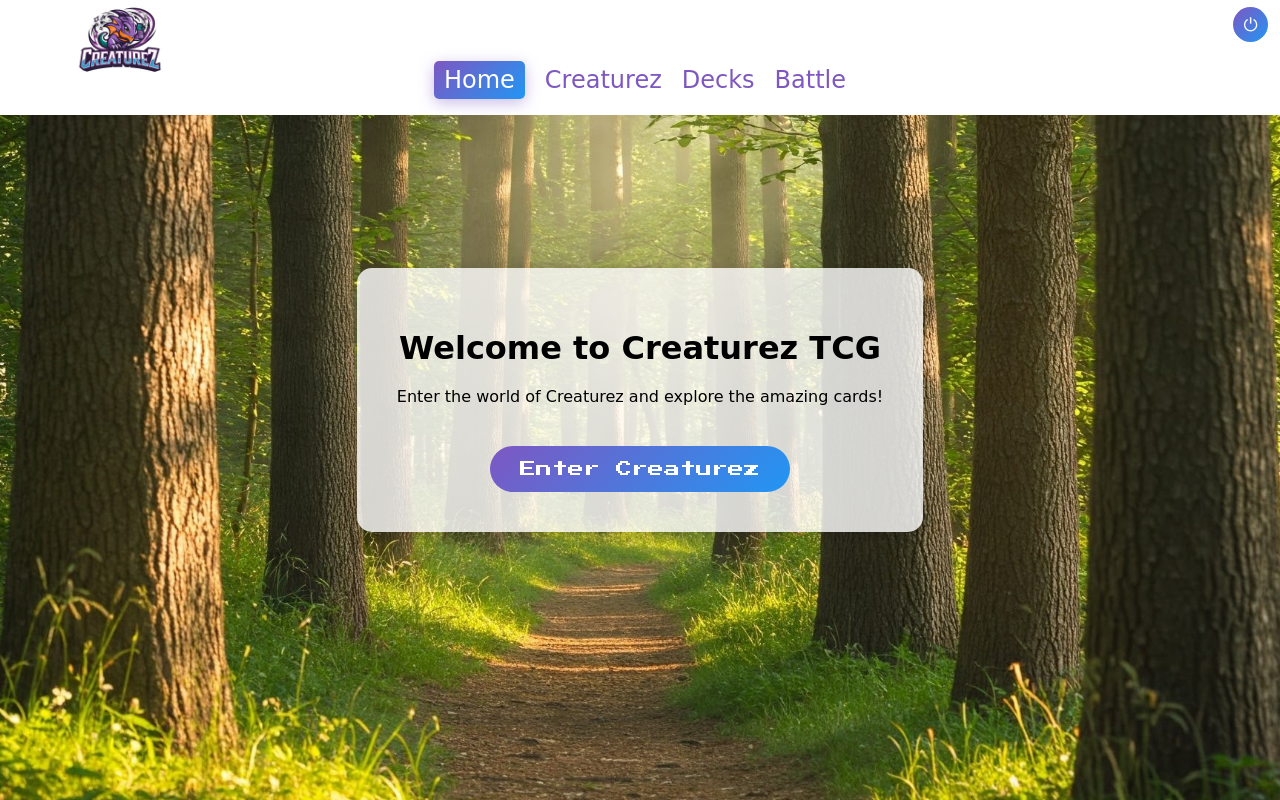
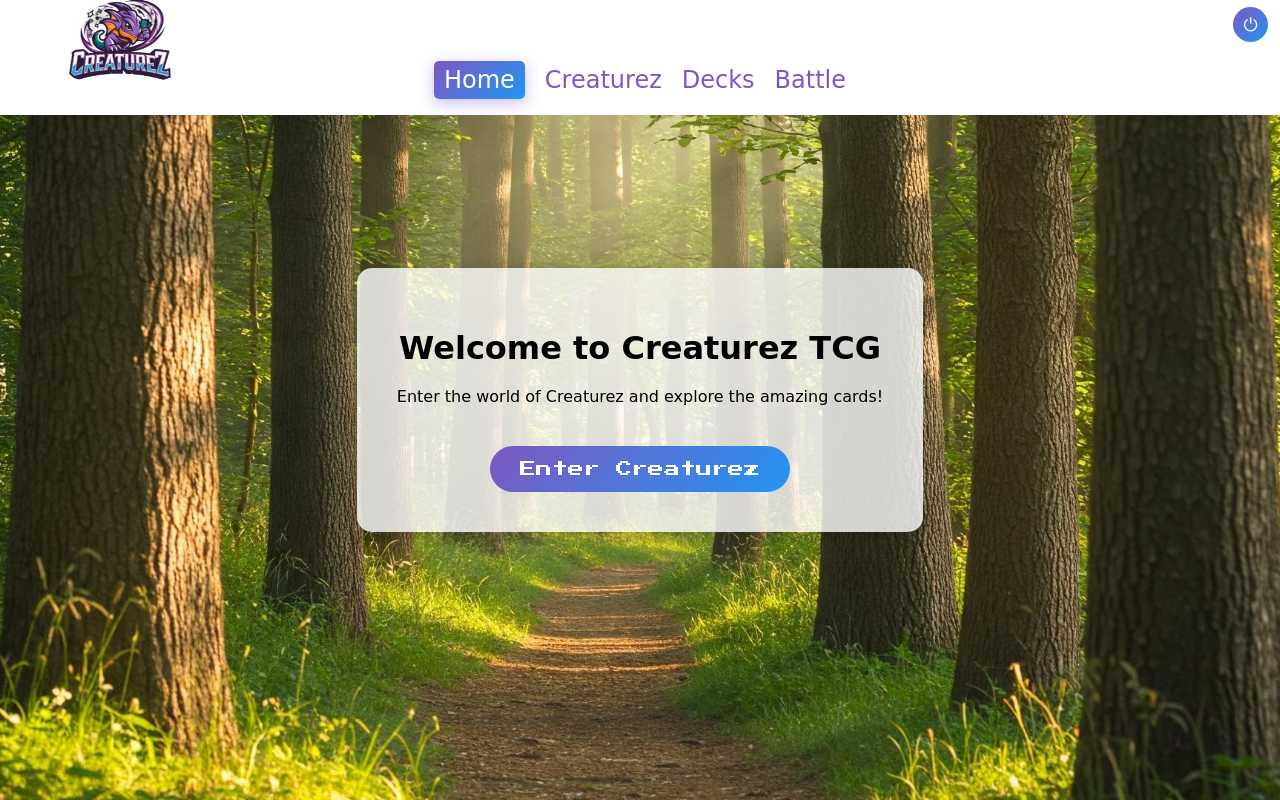
Before and after one commit to BenApisa/Creaturez, a website: page public/pages/index.html in a window 1280 px wide. Drawn offline with Linux system fonts and the light colour scheme.

Commit message:
Fix logo x4

```diff
--- a/public/css/styles.css
+++ b/public/css/styles.css
@@ -82,7 +82,7 @@ header .logo-container {
 header .logo {
     width: 100%;
     height: auto;
-    max-height: 120px; /* Increased max height */
+    max-height: 150px; /* Increased max height */
     object-fit: contain;
 }
 
```
